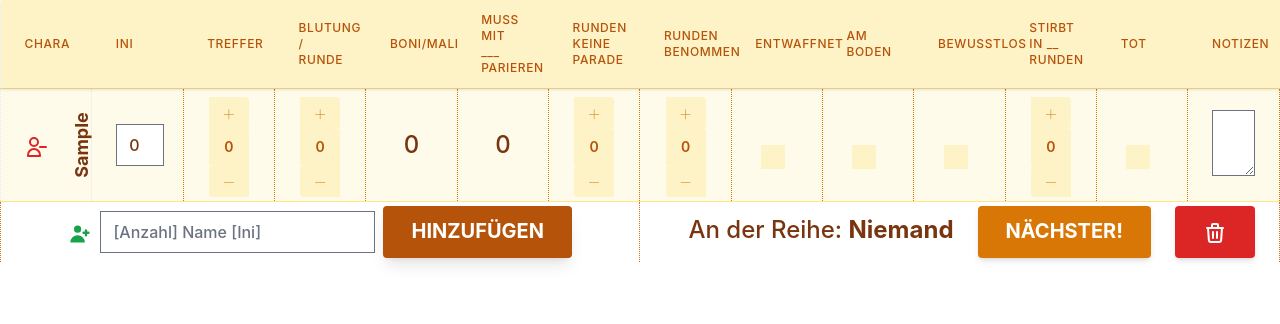
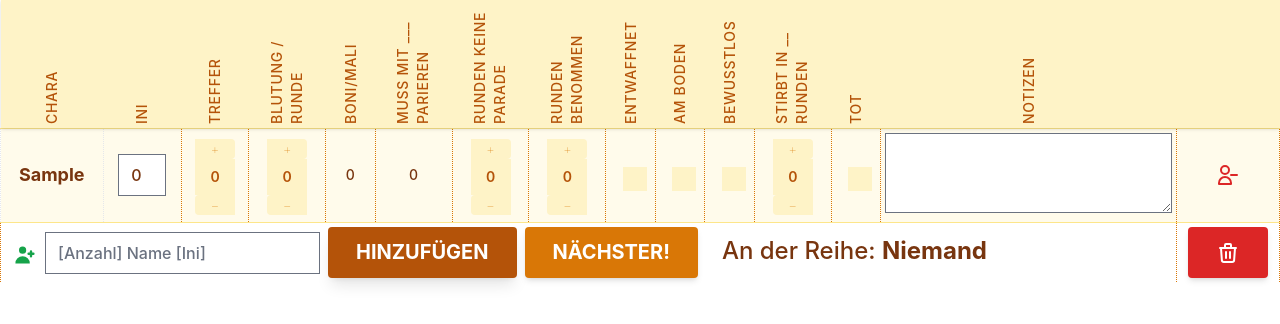
Before and after one commit to schmengler/combat-wombat, a React (Vite) app: page / in a window 1280 px wide. Both pictures are taken after typing "Sample" into the empty fields and a click on the button "HINZUFÜGEN". Shown: the top 324 px of the page. Built offline with nearby package versions, Linux system fonts and the light colour scheme.

Commit message:
improve UI

```diff
--- a/src/Actions.tsx
+++ b/src/Actions.tsx
@@ -44,32 +44,17 @@ function Actions({characters, setCharacters, currentId, setCurrentId, characterT
         updateCharacterOnTurn(characters[nextIndex].id, currentId)
     }
 
-    function reset() {
-        if (confirm('Alles löschen?')) {
-            setCharacters([]);
-            setCurrentId(null);
-        }
-    }
-
     const current: Character = getCurrent();
 
     return (
-        <div className={"container mx-auto"}>
-            <span className={"text-2xl px-6"}>An der Reihe: <span className={"font-bold"}>{current.name}</span></span>
+        <div className={"text-left inline-block"}>
             <button type="button"
                     className="inline-block px-7 py-3 bg-amber-600 text-white font-bold text-xl leading-snug uppercase rounded shadow-md hover:bg-amber-700 hover:shadow-lg focus:bg-amber-700 focus:shadow-lg focus:outline-none focus:ring-0 active:bg-amber-800 active:shadow-lg transition duration-150 ease-in-out"
                     onClick={next}
             >
                 Nächster!
             </button>
-            <button type="button"
-                    className="ml-6 inline-block px-7 py-3 bg-red-600 text-white font-bold text-xl leading-snug uppercase rounded shadow-md hover:bg-red-700 hover:shadow-lg focus:bg-red-700 focus:shadow-lg focus:outline-none focus:ring-0 active:bg-red-800 active:shadow-lg transition duration-150 ease-in-out"
-                    onClick={reset}
-            >
-                <svg xmlns="http://www.w3.org/2000/svg" className="h-6 w-6 inline-block" fill="none" viewBox="0 0 24 24" stroke="currentColor">
-                    <path strokeLinecap="round" strokeLinejoin="round" strokeWidth={2} d="M19 7l-.867 12.142A2 2 0 0116.138 21H7.862a2 2 0 01-1.995-1.858L5 7m5 4v6m4-6v6m1-10V4a1 1 0 00-1-1h-4a1 1 0 00-1 1v3M4 7h16" />
-                </svg>
-            </button>
+            <span className={"text-2xl px-6"}>An der Reihe: <span className={"font-bold"}>{current.name}</span></span>
             {/*TODO: load/save as text file ? */}
         </div>
     )
--- a/src/Form/Add.tsx
+++ b/src/Form/Add.tsx
@@ -45,7 +45,7 @@ function Add({characters, setCharacters}: AddProps) {
     }
 
     return (
-        <form onSubmit={addCharacters}>
+        <form onSubmit={addCharacters} className={"inline-block mx-2"}>
             <svg className="w-6 h-6 inline text-green-600" fill="currentColor" viewBox="0 0 20 20" xmlns="http://www.w3.org/2000/svg"><path d="M8 9a3 3 0 100-6 3 3 0 000 6zM8 11a6 6 0 016 6H2a6 6 0 016-6zM16 7a1 1 0 10-2 0v1h-1a1 1 0 100 2h1v1a1 1 0 102 0v-1h1a1 1 0 100-2h-1V7z" /></svg>
             <input name="addText" type="text" className={"mx-2"} placeholder={"[Anzahl] Name [Ini]"}/>
             <button type="submit"
--- a/src/Form/CharacterRow.tsx
+++ b/src/Form/CharacterRow.tsx
@@ -1,14 +1,24 @@
 import Remove from "./Remove";
-import Text from "./Text";
+import NumberInput from "./NumberInput";
 import Counter from "./Counter";
 import MultiCounter from "./MultiCounter";
 import Checkbox from "./Checkbox";
 import {Character} from "../Model/Character";
 import Textarea from "./Textarea";
 import ModifierCounter from "./ModifierCounter";
+import {MutableRefObject} from "react";
 
-// @ts-ignore
-function CharacterRow({tdClass, isEven, isCurrent, currentId, characters, setCharacters, characterId}) {
+interface RowProps  {
+    tdClass: string,
+    isEven: boolean,
+    isCurrent: boolean,
+    currentId: number,
+    characters: Character[],
+    setCharacters: (update: (current: Character[]) => Character[]) => void,
+    characterId: number,
+}
+
+function CharacterRow({tdClass, isEven, isCurrent, currentId, characters, setCharacters, characterId}: RowProps) {
 
     const characterIndex = characters.findIndex((c: Character) => c.id == characterId)
     const entity = characters[characterIndex];
@@ -41,9 +51,9 @@ function CharacterRow({tdClass, isEven, isCurrent, currentId, characters, setCha
     return (
         <tr className={trClass} data-character-id={characterId}>
             <td className={tdClass + "overflow-hidden"}>
-                <Remove setCharacters={setCharacters} characterId={characterId}/>
-                <div className={"inline-block font-bold text-lg -rotate-90"}>{entity.name}</div></td>
-            <td className={tdClass}><Text entity={entity} setEntity={setEntity} property={"ini"} /></td>
+                <div className={"inline-block font-bold text-lg"}>{entity.name}</div>
+            </td>
+            <td className={tdClass}><NumberInput entity={entity} setEntity={setEntity} property={"ini"} /></td>
             <td className={tdClass}><Counter entity={entity} setEntity={setEntity} property={"hits"} minValue={0} useBigSteps={true}/></td>
             <td className={tdClass}><Counter entity={entity} setEntity={setEntity} property={"bleeding"} minValue={0}/></td>
             <td className={tdClass}><MultiCounter entity={entity} getCurrentCharacter={getCurrentCharacter} setEntity={setEntity} property={"boniOrMali"} useWoundType={true} /></td>
@@ -55,7 +65,8 @@ function CharacterRow({tdClass, isEven, isCurrent, currentId, characters, setCha
             <td className={tdClass}><Checkbox entity={entity} setEntity={setEntity} property={"consciousness"}/></td>
             <td className={tdClass}><Counter entity={entity} setEntity={setEntity} property={"diesInRounds"} minValue={0}/></td>
             <td className={tdClass}><Checkbox entity={entity} setEntity={setEntity} property={"dead"}/></td>
-            <td className={tdClass}><Textarea entity={entity} setEntity={setEntity} property={"notes"} /></td>
+            <td className={tdClass}><Textarea entity={entity} setEntity={setEntity} property={"notes"}/></td>
+            <td className={tdClass}><Remove setCharacters={setCharacters} characterId={characterId}/></td>
         </tr>
     );
 }
--- a/src/Form/Checkbox.tsx
+++ b/src/Form/Checkbox.tsx
@@ -12,8 +12,8 @@ function Checkbox({entity, setEntity, property}) {
     }
 
     return (
-        <div className={"w-full relative"}>
-            <label className="select-none container block relative cursor-pointer text-xl pl-8 left-1/2 -ml-4">
+        <div className={"w-full relative flex justify-center align-center"}>
+            <label className="select-none container block relative cursor-pointer text-xl pl-8 left-1/2 -mt-2 -ml-4">
                 <input className="absolute opacity-0 left-0 top-0 cursor-pointer" type="checkbox" checked={entity[property]} onChange={handleChange} />
                     <span className="h-6 w-6 checkmark absolute top-0 left-0 bg-amber-100" />
             </label>
--- a/src/Form/GenericCounter.tsx
+++ b/src/Form/GenericCounter.tsx
@@ -81,7 +81,7 @@ function GenericCounter<EntityType, PropertyType>(
                 <button
                     className="bg-amber-100 text-amber-600 hover:text-amber-700 hover:bg-amber-200 h-full w-10 rounded-r cursor-pointer"
                     onClick={increase()} onBlur={hideButtons}>
-                    <span className="m-auto text-2xl font-thin">+</span>
+                    <span className="m-auto text-md font-thin">+</span>
                 </button>
                 <input type="number" ref={counterInput}
                        className="outline-none focus:outline-none text-center w-10 bg-amber-100 font-semibold text-md hover:text-black focus:text-black  md:text-basecursor-default flex items-center text-amber-700  outline-none border-0 focus:ring-0 px-0 text-sm"
@@ -89,7 +89,7 @@ function GenericCounter<EntityType, PropertyType>(
                 <button
                     className=" bg-amber-100 text-amber-600 hover:text-amber-700 hover:bg-amber-200 h-full w-10 rounded-l cursor-pointer outline-none"
                     onClick={decrease()} onBlur={hideButtons}>
-                    <span className="m-auto text-2xl font-thin">−</span>
+                    <span className="m-auto text-md font-thin">−</span>
                 </button>
                 <div ref={buttonInputs} hidden={!inputShown || !useBigSteps} className={"absolute bg-amber-100 left-full p-2 z-10 drop-shadow"}>
                     <button
--- a/src/Form/MultiCounter.tsx
+++ b/src/Form/MultiCounter.tsx
@@ -81,8 +81,8 @@ function MultiCounter(
     const propertyValue: Modifier[] = entity[property];
 
     return (
-        <div className="h-full w-full relative cursor-help">
-            <div className={"h-full w-full text-2xl"} onClick={() => setDetailsShown((shown) => !shown)}>
+        <div className="w-full h-12 relative cursor-help">
+            <div className={"w-full h-full flex items-center justify-center"} onClick={() => setDetailsShown((shown) => !shown)}>
                 {propertyValue.reduce((prev: number, current: Modifier) => prev + current.value, 0)}
             </div>
             <div ref={detailsRef}
--- a/src/Form/Text.tsx
+++ b/src/Form/NumberInput.tsx
@@ -1,7 +1,7 @@
 import {useRef} from "react";
 
 // @ts-ignore
-function Text({entity, property, setEntity})
+function NumberInput({entity, property, setEntity})
 {
     const form : React.MutableRefObject<HTMLFormElement|null> = useRef(null);
 
@@ -18,7 +18,7 @@ function Text({entity, property, setEntity})
 
     return (
         <form onSubmit={handleChange} ref={form}>
-            <input type={"text"} name={property} defaultValue={entity[property]}
+            <input type={"number"} name={property} defaultValue={entity[property]}
                className={"w-12"}
                onBlur={submitForm}
         />
@@ -26,4 +26,4 @@ function Text({entity, property, setEntity})
     );
 }
 
-export default Text;
+export default NumberInput;
--- a/src/Form/Textarea.tsx
+++ b/src/Form/Textarea.tsx
@@ -1,7 +1,12 @@
 import {useRef} from "react";
 
-// @ts-ignore
-function Textarea({entity, property, setEntity})
+interface TextAreaProps<EntityType> {
+    entity: EntityType,
+    property: string & keyof EntityType,
+    setEntity: (update: (current: EntityType) => EntityType) => void,
+}
+
+function Textarea({entity, property, setEntity}: TextAreaProps<any>)
 {
     const form : React.MutableRefObject<HTMLFormElement|null> = useRef(null);
 
@@ -9,19 +14,23 @@ function Textarea({entity, property, setEntity})
         setEntity((value: object): object => {
             return Object.assign(Object.create(Object.getPrototypeOf(value)), {
                 ...value,
+                // @ts-ignore we must trust that elements[property] exists
                 [property]: ((event.target as HTMLFormElement).elements[property] as HTMLInputElement).value
             });
         });
         event.preventDefault();
     }
-    const submitForm = () => (form.current as HTMLFormElement).dispatchEvent(new Event("submit", {bubbles: true, cancelable: true}));
+    const submitForm = () => (form.current as HTMLFormElement).dispatchEvent(new Event("submit", {
+        bubbles: true,
+        cancelable: true
+    }));
 
     return (
         <form onSubmit={handleChange} ref={form}>
             <textarea name={property} defaultValue={entity[property]}
-               className={"w-full"}
-               onBlur={submitForm}
-        />
+                      className={"w-full h-20 p-1 text-sm"}
+                      onBlur={submitForm}
+            />
         </form>
     );
 }
--- a/src/Table.tsx
+++ b/src/Table.tsx
@@ -2,26 +2,48 @@ import Add from "./Form/Add"
 import {Character} from "./Model/Character";
 import CharacterRow from "./Form/CharacterRow";
 import Actions from "./Actions";
-import {useRef} from "react";
+import {MutableRefObject, useRef} from "react";
 
 
 // @ts-ignore
 function Table({characters, setCharacters, currentId, setCurrentId}) {
 
-    const tableClass = "min-w-full divide-y divide-amber-200 table-fixed dark:divide-amber-700 w-full";
+    const tableClass = "min-w-full divide-y divide-amber-200 table-auto dark:divide-amber-700 w-full";
     const theadClass = "bg-amber-100 dark:bg-amber-700 w-full z-10 sticky top-0 drop-shadow";
-    const thClass = "py-3 text-xs font-medium tracking-wider text-left text-amber-700 uppercase dark:text-amber-400 sm:-rotate-90 xl:rotate-0 sm:px-1 xl:px-6";
+    const thClass = "py-1 px-2 text-xs xl:text-sm font-medium tracking-wider text-left text-amber-700 uppercase dark:text-amber-400 h-32 rotate-180 sideways";
     const tbodyClass = "bg-white divide-y divide-amber-200 dark:bg-amber-800 dark:divide-amber-700";
     const tfootClass = "bottom-0 sticky bg-white/80";
 
     const characterTable = useRef(null);
 
-    const tdClass = "py-1 text-sm font-medium text-amber-900 whitespace-nowrap dark:text-white sm:px-1 xl:px-6 align-middle text-center border-dotted border-x border-amber-600";
+    const tdClass = "py-1 text-sm font-medium text-amber-900 whitespace-nowrap dark:text-white px-1 align-middle text-center border-dotted border-x border-amber-600";
+
+    function reset() {
+        if (confirm('Alles löschen?')) {
+            setCharacters([]);
+            setCurrentId(null);
+        }
+    }
+
+    const headerRef: MutableRefObject<HTMLTableSectionElement|null> = useRef(null);
+    const footerRef: MutableRefObject<HTMLTableSectionElement|null> = useRef(null);
+
+    /**
+     * Hide header and footer when virtual keyboard overlaps text input
+     */
+    const handleResize = (event: React.UIEvent<Window, "resize">) => {
+        const virtualKeyboardVisible = event.currentTarget.visualViewport.height < 300;
+        headerRef.current && (headerRef.current.hidden = virtualKeyboardVisible);
+        footerRef.current && (footerRef.current.hidden = virtualKeyboardVisible);
+    };
+    // @ts-ignore
+    window.addEventListener('resize', handleResize, true);
+
 
     characters.sort((a: Character, b:Character): number => b.ini - a.ini);
     return (
         <table className={tableClass}>
-            <thead className={theadClass}>
+            <thead className={theadClass} ref={headerRef}>
             <tr>
                 <th scope="col" className={thClass}>Chara</th>
                 <th scope="col" className={thClass}>Ini</th>
@@ -32,26 +54,40 @@ function Table({characters, setCharacters, currentId, setCurrentId}) {
                 <th scope="col" className={thClass}>Runden Keine Parade</th>
                 <th scope="col" className={thClass}>Runden Benommen</th>
                 <th scope="col" className={thClass}>Entwaffnet</th>
-                <th scope="col" className={thClass}>Am Boden</th>
+                <th scope="col" className={thClass}>Am&nbsp;Boden</th>
                 <th scope="col" className={thClass}>Bewusstlos</th>
                 <th scope="col" className={thClass}>stirbt in __ Runden</th>
                 <th scope="col" className={thClass}>tot</th>
-                <th scope="col" className={thClass}>Notizen</th>
+                <th scope="col" className={thClass + " w-100"}>Notizen</th>
+                <th scope="col" className={thClass}>&nbsp;</th>
             </tr>
             </thead>
             <tbody className={tbodyClass} ref={characterTable}>
 
             {characters.map((character: Character, index: number) => (
-                <CharacterRow tdClass={tdClass} key={character.id} isCurrent={currentId == character.id} currentId={currentId} isEven={index %2 == 0} characters={characters} setCharacters={setCharacters} characterId={character.id}/>))}
+                <CharacterRow tdClass={tdClass} key={character.id} isCurrent={currentId == character.id}
+                              currentId={currentId} isEven={index % 2 == 0} characters={characters}
+                              setCharacters={setCharacters} characterId={character.id}
+                />))}
 
             </tbody>
-            <tfoot className={tfootClass}>
+            <tfoot className={tfootClass} ref={footerRef}>
                 <tr>
-                    <td className={tdClass} colSpan={7}>
-                        <Add characters={characters} setCharacters={setCharacters}/>
+                    <td className={tdClass} colSpan={14}>
+                        <div className={"text-left"}>
+                            <Add characters={characters} setCharacters={setCharacters}/>
+                            <Actions characters={characters} characterTable={characterTable} setCharacters={setCharacters} currentId={currentId} setCurrentId={setCurrentId}/>
+                        </div>
                     </td>
-                    <td className={tdClass} colSpan={7}>
-                        <Actions characters={characters} characterTable={characterTable} setCharacters={setCharacters} currentId={currentId} setCurrentId={setCurrentId}/>
+                    <td className={tdClass}>
+                        <button type="button"
+                                className="inline-block px-7 py-3 bg-red-600 text-white font-bold text-xl leading-snug uppercase rounded shadow-md hover:bg-red-700 hover:shadow-lg focus:bg-red-700 focus:shadow-lg focus:outline-none focus:ring-0 active:bg-red-800 active:shadow-lg transition duration-150 ease-in-out"
+                                onClick={reset}
+                        >
+                            <svg xmlns="http://www.w3.org/2000/svg" className="h-6 w-6 inline-block" fill="none" viewBox="0 0 24 24" stroke="currentColor">
+                                <path strokeLinecap="round" strokeLinejoin="round" strokeWidth={2} d="M19 7l-.867 12.142A2 2 0 0116.138 21H7.862a2 2 0 01-1.995-1.858L5 7m5 4v6m4-6v6m1-10V4a1 1 0 00-1-1h-4a1 1 0 00-1 1v3M4 7h16" />
+                            </svg>
+                        </button>
                     </td>
                 </tr>
             </tfoot>
--- a/src/index.css
+++ b/src/index.css
@@ -15,3 +15,8 @@ code {
   font-family: source-code-pro, Menlo, Monaco, Consolas, 'Courier New',
     monospace;
 }
+
+.sideways{
+  writing-mode: vertical-rl;
+  @apply rotate-180;
+}
```
